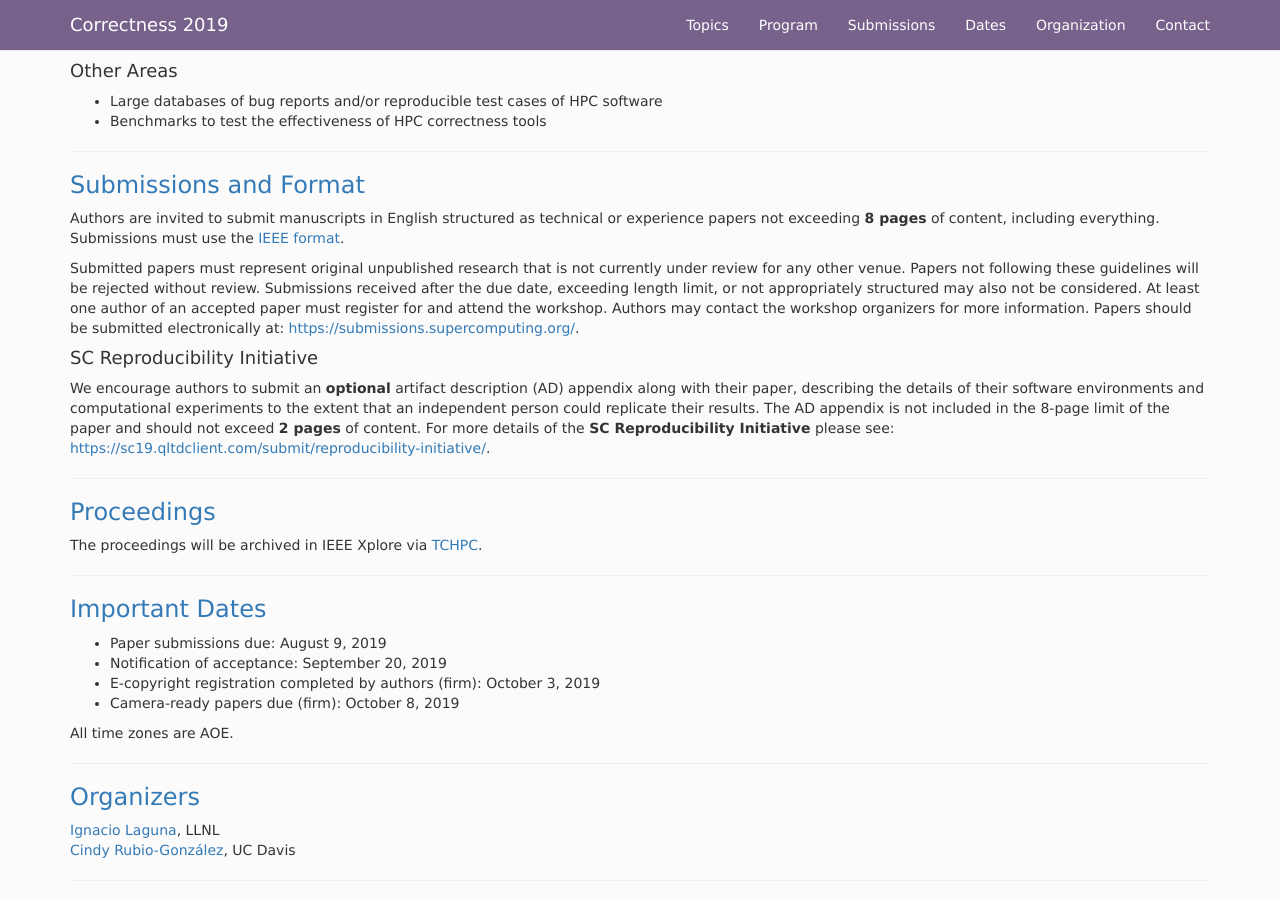
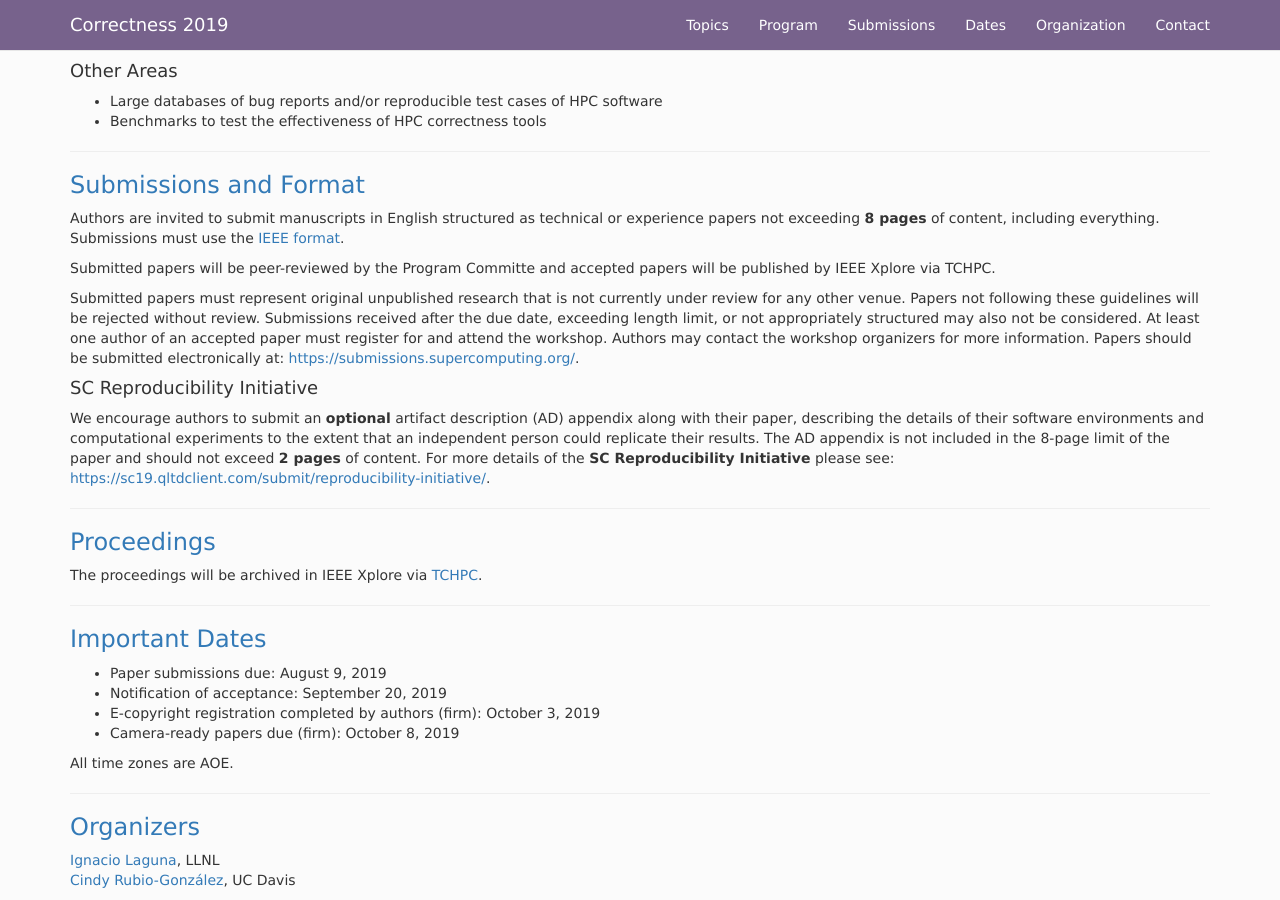
Before and after one commit to correctness-workshop/2019, a Jekyll site: the page built from index.md, in a window 1280 px wide and 900 px high, scrolled down 1257 px. Built offline with Jekyll 4.4.1, drawn with Linux system fonts in a browser that asks for light colours; nearby versions of some CDN libraries; the list of posts is cut into pages by our own code.

Commit message:
fixed paper review

```diff
--- a/index.md
+++ b/index.md
@@ -75,12 +75,7 @@ Topics of interest include, but are not limited to:
 
 Authors are invited to submit manuscripts in English structured as technical or experience papers not exceeding **8 pages** of content, including everything. Submissions must use the [IEEE format](https://www.ieee.org/conferences/publishing/templates.html).
 
-<!---
-Submissions are expected in the following two categories; all submissions must use the [ACM format](http://www.acm.org/sigs/publications/proceedings-templates).
-
-* **Regular papers:** maximum of 6 pages. The 6-page limit includes figures, tables and appendices, but does not include references, for which there is no page limit.
-* **Short papers:** position, opinion, or short experience papers; 4 pages maximum, including everything.
--->
+Submitted papers will be peer-reviewed by the Program Committe and accepted papers will be published by IEEE Xplore via TCHPC.
 
 Submitted papers must represent original unpublished research that is not currently under review for any other venue. Papers not following these guidelines will be rejected without review. Submissions received after the due date, exceeding length limit, or not appropriately structured may also not be considered. At least one author of an accepted paper must register for and attend the workshop. Authors may contact the workshop organizers for more information. Papers should be submitted electronically at: [https://submissions.supercomputing.org/](https://submissions.supercomputing.org/).
 
```
